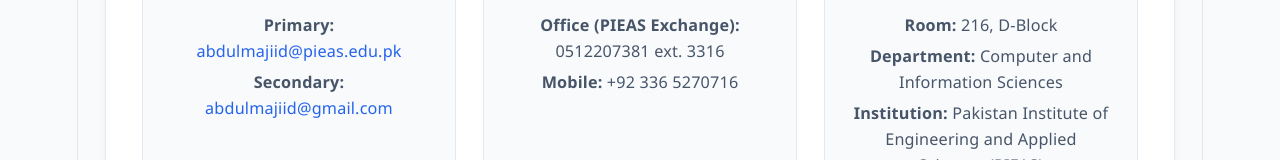
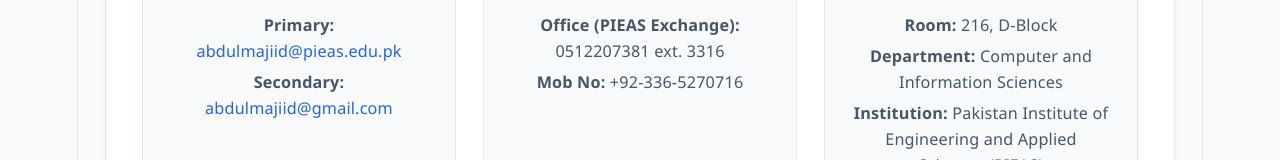
Before and after one commit to pesworking5-hash/sirmajid12, a React (Vite) app: page / in a window 1280 px wide. Both pictures are taken after a click on the link "Contact". Shown: the part 339-499 px from the top of the page. Built offline with nearby package versions, Linux system fonts and the light colour scheme.

Commit message:
Update: Mob No formatting +92-336-5270716

```diff
--- a/src/pages/Contact.jsx
+++ b/src/pages/Contact.jsx
@@ -14,7 +14,7 @@
           <div className="contact-card">
             <h3>📱 Phone</h3>
             <p><strong>Office (PIEAS Exchange):</strong> 0512207381 ext. 3316</p>
-            <p><strong>Mobile:</strong> +92 336 5270716</p>
+            <p><strong>Mob No:</strong> <a href="tel:+923365270716" style={{ color: 'inherit', textDecoration: 'none' }}>+92-336-5270716</a></p>
           </div>
 
           <div className="contact-card">
```
